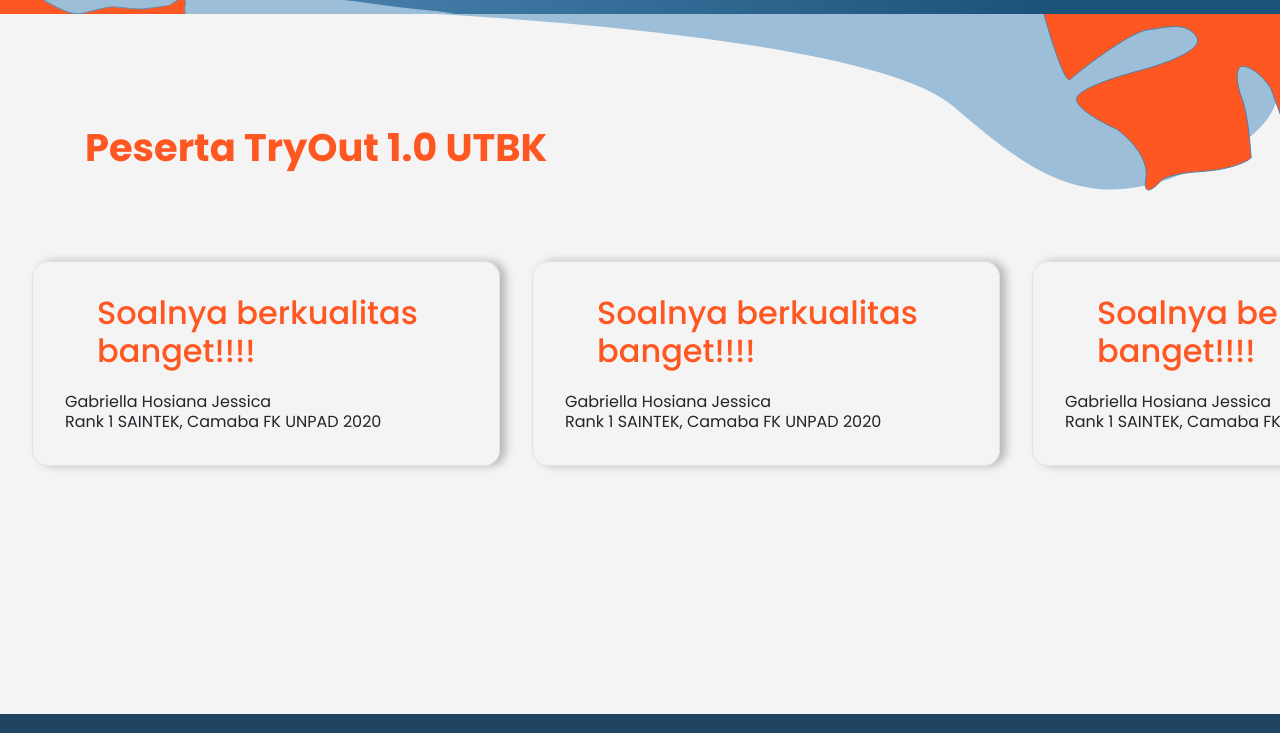
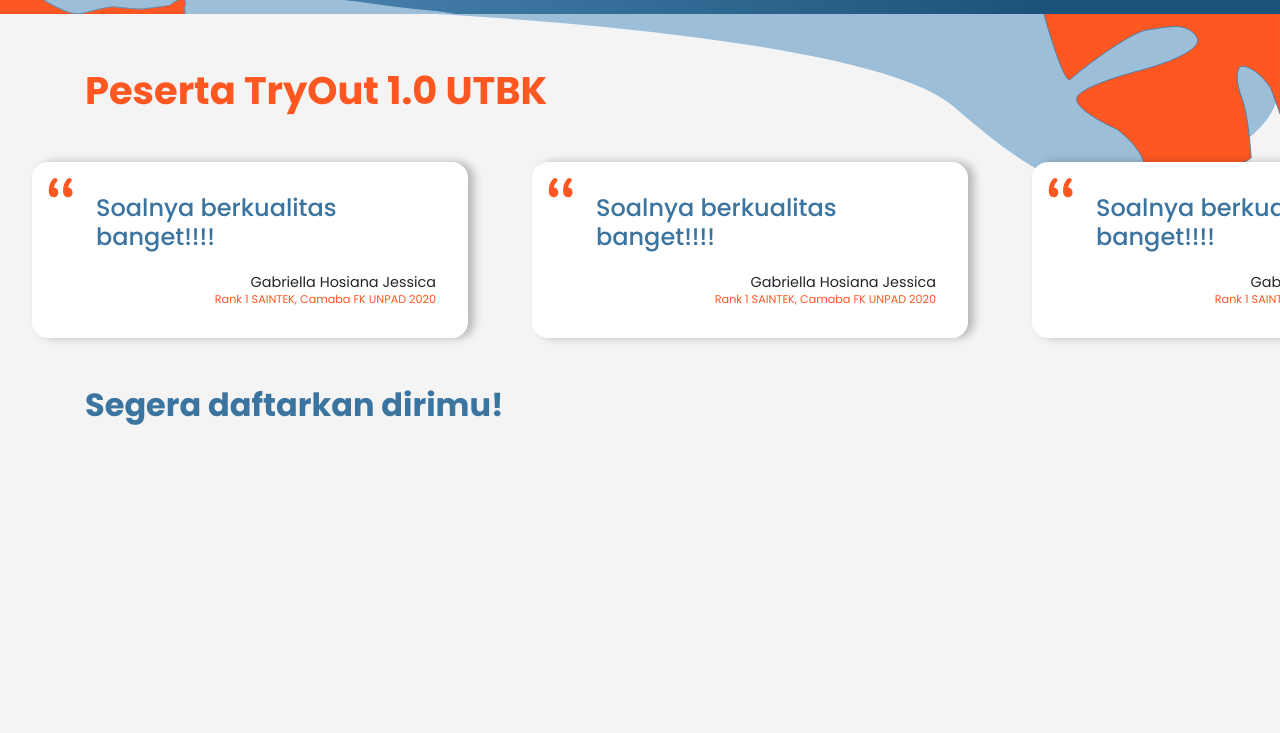
Before and after one commit to danivideda/gamifythink-frontend-prj, a website: page public/index.html in a window 1280 px wide. Shown: the part 2290-3023 px from the top of the page. Drawn offline with nearby package versions, Linux system fonts and the light colour scheme.

Commit message:
section#testimoni adjusted

```diff
--- a/public/index.html
+++ b/public/index.html
@@ -101,7 +101,8 @@
       </div>
       <div class="cards">
         <div class="card-item">
-          <div class="border">
+          <div class="custom-border">
+            <img src="img/landing-page/testimoni-quote.svg" alt="quote" id="quote">
             <h1 class="testimonial">Soalnya berkualitas banget!!!!</h1>
             <div class="footer">
               <p class="name">Gabriella Hosiana Jessica</p>
@@ -110,7 +111,8 @@
           </div>
         </div>
         <div class="card-item">
-          <div class="border">
+          <div class="custom-border">
+            <img src="img/landing-page/testimoni-quote.svg" alt="quote" id="quote">
             <h1 class="testimonial">Soalnya berkualitas banget!!!!</h1>
             <div class="footer">
               <p class="name">Gabriella Hosiana Jessica</p>
@@ -119,7 +121,8 @@
           </div>
         </div>
         <div class="card-item">
-          <div class="border">
+          <div class="custom-border">
+            <img src="img/landing-page/testimoni-quote.svg" alt="quote" id="quote">
             <h1 class="testimonial">Soalnya berkualitas banget!!!!</h1>
             <div class="footer">
               <p class="name">Gabriella Hosiana Jessica</p>
@@ -128,7 +131,8 @@
           </div>
         </div>
         <div class="card-item">
-          <div class="border">
+          <div class="custom-border">
+            <img src="img/landing-page/testimoni-quote.svg" alt="quote" id="quote">
             <h1 class="testimonial">Soalnya berkualitas banget!!!!</h1>
             <div class="footer">
               <p class="name">Gabriella Hosiana Jessica</p>
@@ -137,7 +141,8 @@
           </div>
         </div>
         <div class="card-item">
-          <div class="border">
+          <div class="custom-border">
+            <img src="img/landing-page/testimoni-quote.svg" alt="quote" id="quote">
             <h1 class="testimonial">Soalnya berkualitas banget!!!!</h1>
             <div class="footer">
               <p class="name">Gabriella Hosiana Jessica</p>
@@ -146,13 +151,22 @@
           </div>
         </div>
         <div class="card-item">
-          <div class="border">
+          <div class="custom-border">
+            <img src="img/landing-page/testimoni-quote.svg" alt="quote" id="quote">
             <h1 class="testimonial">Soalnya berkualitas banget!!!!</h1>
             <div class="footer">
               <p class="name">Gabriella Hosiana Jessica</p>
               <p class="details">Rank 1 SAINTEK, Camaba FK UNPAD 2020</p>
             </div>
           </div>
+        </div>
+      </div>
+    </section>
+
+    <section id="contact">
+      <div class="container">
+        <div class="content">
+          <h1 class="lead-heading">Segera daftarkan dirimu!</h1>
         </div>
       </div>
     </section>
--- a/src/scss/_media.scss
+++ b/src/scss/_media.scss
@@ -93,8 +93,8 @@
     height: unset;
 
     #visi-flower {
-      bottom: 0;
-      height: 100%;
+      top: 0;
+      height: 103%;
       left: -55%;
     }
 
@@ -127,6 +127,27 @@
       }
     }
   }
+
+  #testimoni {
+
+    #testi-flower {
+      left: 0;
+      width: 100%;
+    }
+
+    .lead-heading {
+      margin-top: 25%;
+      font-size: 2rem;
+    }
+
+    .cards {
+
+      .card-item {
+        width: 100vw;
+
+      }
+    }
+  }
 }
 
 // Small devices (landscape phones, less than 768px)
--- a/src/scss/main.scss
+++ b/src/scss/main.scss
@@ -289,7 +289,6 @@ nav {
 
 #testimoni {
   position: relative;
-  min-height: 700px;
   overflow: hidden;
 
   #testi-flower {
@@ -303,18 +302,15 @@ nav {
     color: $redish-light;
     font-size: 2.4rem;
     margin-bottom: 1.5rem;
-    margin-top: 10%;
+    margin-top: 3.4rem;
   }
 
   .cards {
     display: grid;
-    position: absolute;
-    top: 50%;
-    transform: translateY(-50%);
     width: 100%;
-    grid-template-columns: repeat(6, 500px);
-    padding: 1rem 2rem;
-    margin: initial 2rem;
+    grid-template-columns: repeat(6, auto);
+    padding: 1rem 0rem;
+    margin: 2rem 0;
     overflow-x: scroll;
     scrollbar-width: none; /* scrollbar hide for firefox*/
     &::-webkit-scrollbar { /* hide scrollbar for Chrome, safari, Opera*/
@@ -323,28 +319,60 @@ nav {
     -ms-overflow-style: none; /* hide scrollbar for IE and Edge*/
 
     .card-item {
-      padding-right: 2rem;
+      padding: 0 2rem;
+      width: 500px;
 
-      .border {
+      .custom-border {
+        border: none;
+        position: relative;
         border-radius: 1rem;
         box-shadow: 6px 0px 8px rgba(0, 0, 0, 0.25);
         padding: 2rem;
+        background-color: #fff;
+
+        #quote {
+          position: absolute;
+          top: 1rem;
+          left: 1rem;
+          height: 20px;
         }
 
         .testimonial {
           width: 100%;
           padding: 0 2rem;
           margin-bottom: 1.3rem;
-        color: $redish-light;
-        font-size: 2rem;
+          color: $blue-dark;
+          font-size: 1.5rem;
         }
 
         .footer {
           p {
             margin: 0;
+            text-align: right;
+
+            &.name {
+              font-size: 0.9rem;
+            }
+
+            &.details {
+              font-size: 0.7rem;
+              color: $redish-light;
             }
           }
         }
+      }
+    }
+  }
+}
+
+#contact {
+  position: relative;
+  height: 768px;
+
+  .lead-heading {
+    margin: 0 auto;
+    color: $blue-dark;
+    font-size: 2rem;
   }
 }
 
```
Also changed, not shown: public/css/main.css, public/img/landing-page/testimoni-quote.svg (added). Lines whose indentation alone changed are shown as unchanged.
